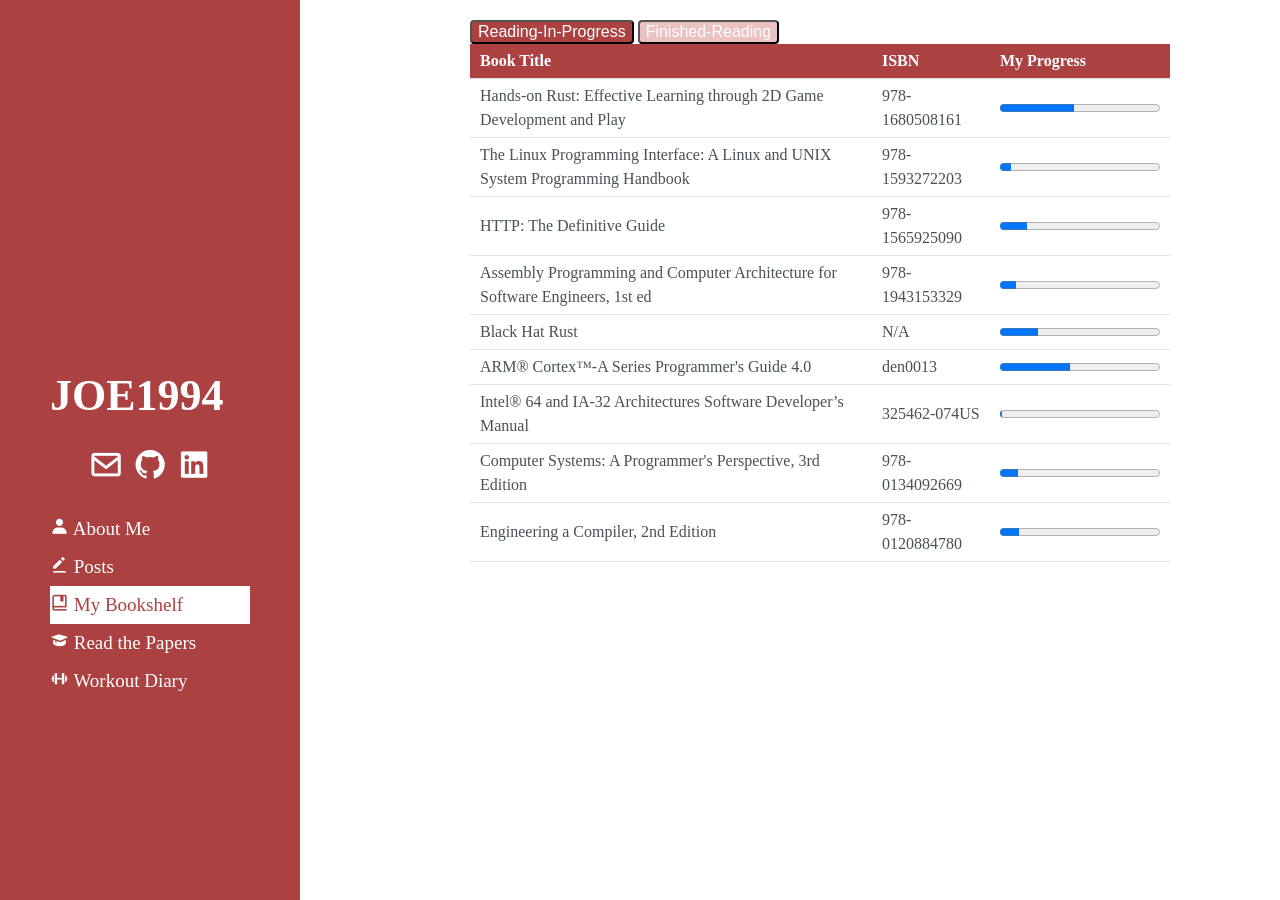
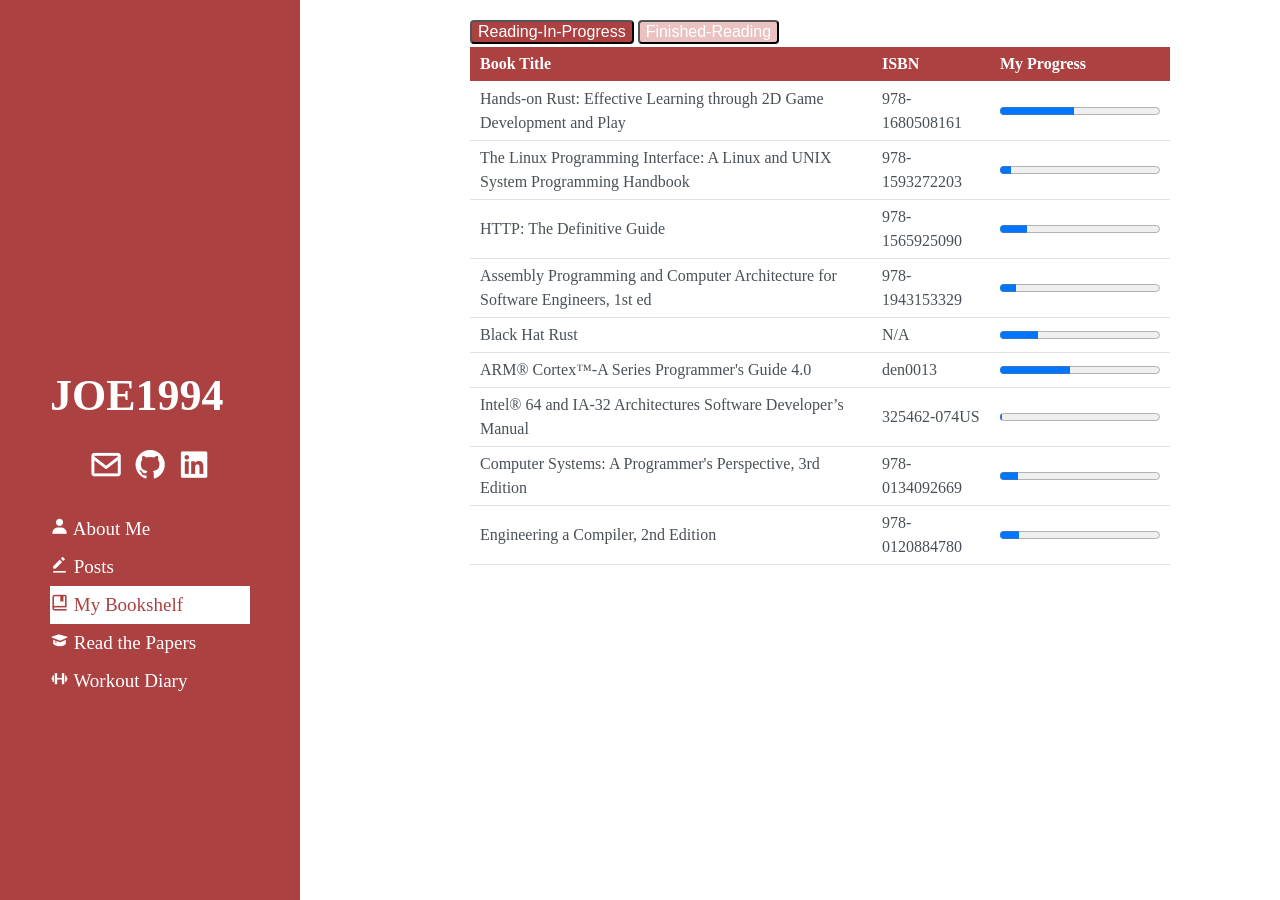
Before and after one commit to JOE1994/JOE1994.github.io, a Jekyll site: the page built from bookshelf.html, in a window 1280 px wide. Built offline with Jekyll 4.4.1, drawn with Linux system fonts in a browser that asks for light colours; some web fonts are replaced.

Commit message:
[bookshelf] minor updates
* Insert <thead> & <tbody> tags in html tables.
  Use them instead when styling headers of tables.
* Add small margin between selector buttons & tables

```diff
--- a/bookshelf.html
+++ b/bookshelf.html
@@ -12,11 +12,15 @@
 </div>
 
 <table id = "still-reading" class = "bookshelf-table">
+    <thead>
         <tr>
             <th>Book Title</th>
             <th>ISBN</th>
             <th>My Progress</th>
         </tr>
+    </thead>
+
+    <tbody>
 {% for book in site.data.bookshelf_still_reading %}
     <tr>
         <td>{{ book.name }}</td>
@@ -24,15 +28,20 @@
         <td><progress value="{{ book.progress }}" max="{{ book.tot_pages }}"></progress></td>
     </tr>
 {% endfor %}
+    </tbody>
 </table>
 
 <table id = "finished-reading" class = "bookshelf-table">
+    <thead>
         <tr>
             <th>Book Title</th>
             <th>ISBN</th>
             <th>Finished Date</th>
             <th>My Rating</th>
         </tr>
+    </thead>
+
+    <tbody>
 {% for book in site.data.bookshelf_done %}
     <tr>
         <td>{{ book.name }}</td>
@@ -41,6 +50,7 @@
         <td>{{ book.rating }}</td>
     </tr>
 {% endfor %}
+    </tbody>
 </table>
 
 <style>
@@ -61,7 +71,10 @@
         font-size: 1em;
         border-radius: 0.25em;
     }
-    .bookshelf-table tr:first-child {
+    .bookshelf-table {
+        margin-top: 0.2em;
+    }
+    .bookshelf-table > thead {
         color: white;
         background: #ac4142;
     }
```
Lines whose indentation alone changed are shown as unchanged.
